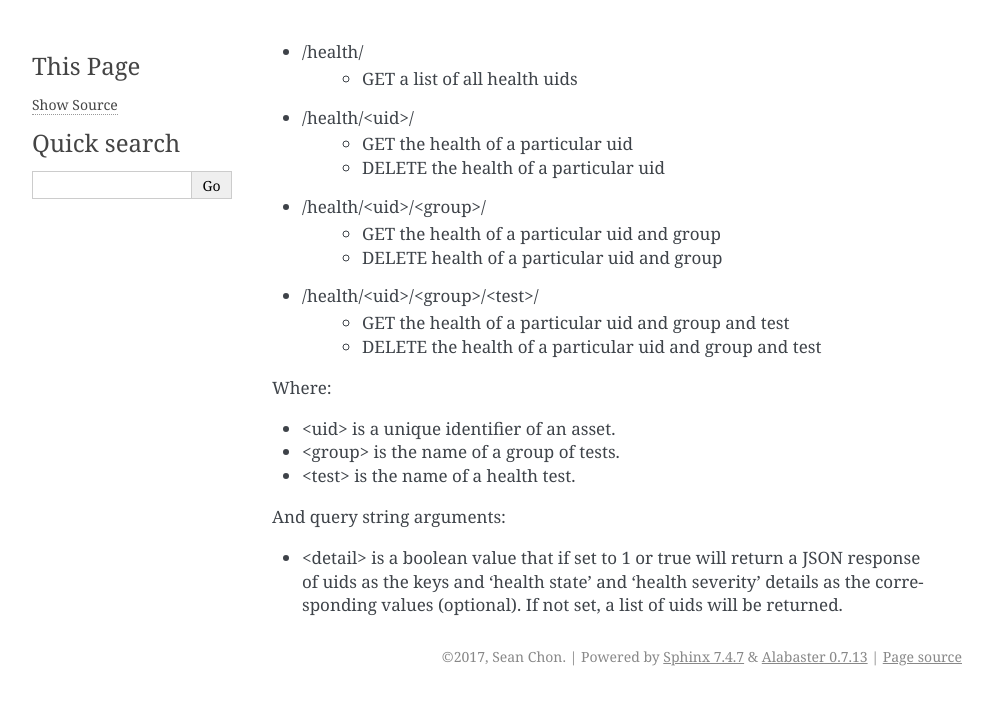
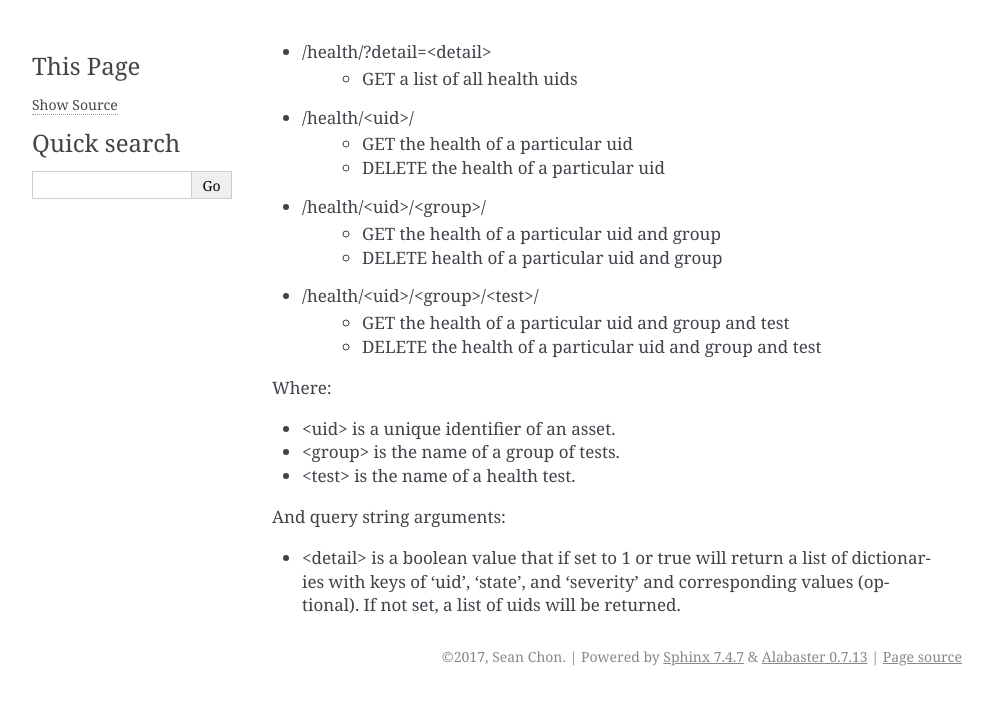
Before and after one commit to gracenote/django-health-monitor, a Sphinx documentation site: the page built from docs/api/health.rst, in a window 1280 px wide. Shown: the top 705 px of the page, without its empty margins (148-1141 px from the left). Built offline with Sphinx 7.4.7, drawn with Linux system fonts in a browser that asks for light colours.

Commit message:
Update docs.

```diff
--- a/docs/api/health.rst
+++ b/docs/api/health.rst
@@ -1,4 +1,4 @@
-- /health/
+- /health/?detail=<detail>
     - GET a list of all health uids
 - /health/<uid>/
     - GET the health of a particular uid
@@ -18,4 +18,4 @@ Where:
 
 And query string arguments:
 
-- <detail> is a boolean value that if set to 1 or true will return a JSON response of uids as the keys and 'health state' and 'health severity' details as the corresponding values (optional). If not set, a list of uids will be returned.
+- <detail> is a boolean value that if set to 1 or true will return a list of dictionaries with keys of 'uid', 'state', and 'severity' and corresponding values (optional). If not set, a list of uids will be returned.
```
